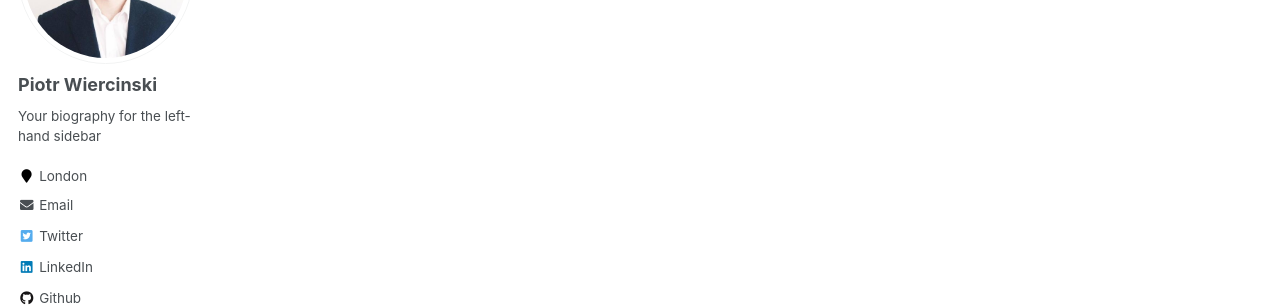
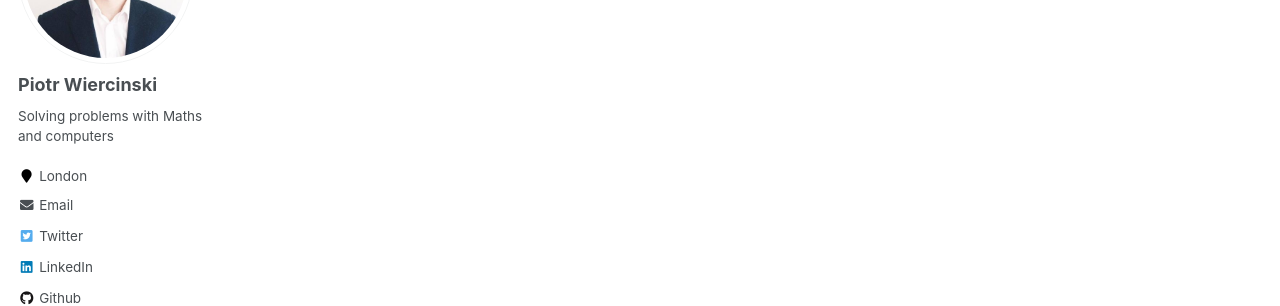
Before and after one commit to pwiercinski/piotrwiercinski.github.io, a Jekyll site: the page built from _pages/category-archive.html, in a window 1280 px wide. Shown: the part 229-535 px from the top of the page. Built offline with Jekyll 4.4.1, drawn with Linux system fonts in a browser that asks for light colours.

Commit message:
edit bio

```diff
--- a/_config.yml
+++ b/_config.yml
@@ -82,7 +82,7 @@ analytics:
 author:
   name             : "Piotr Wiercinski"
   avatar           : "profile.jpg"
-  bio              : "Your biography for the left-hand sidebar"
+  bio              : "Solving problems with Maths and computers"
   location         : "London"
   email            : "p.wierc@gmail.com"
   github           : "pwiercinski"
```
